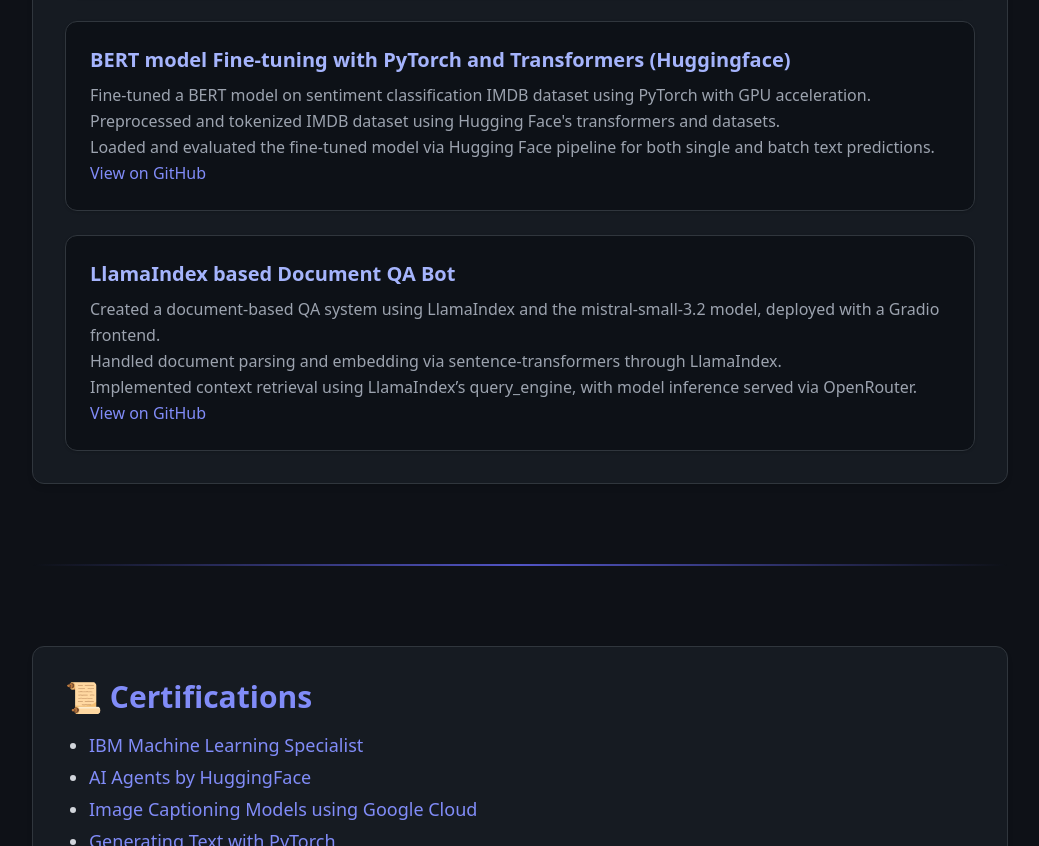
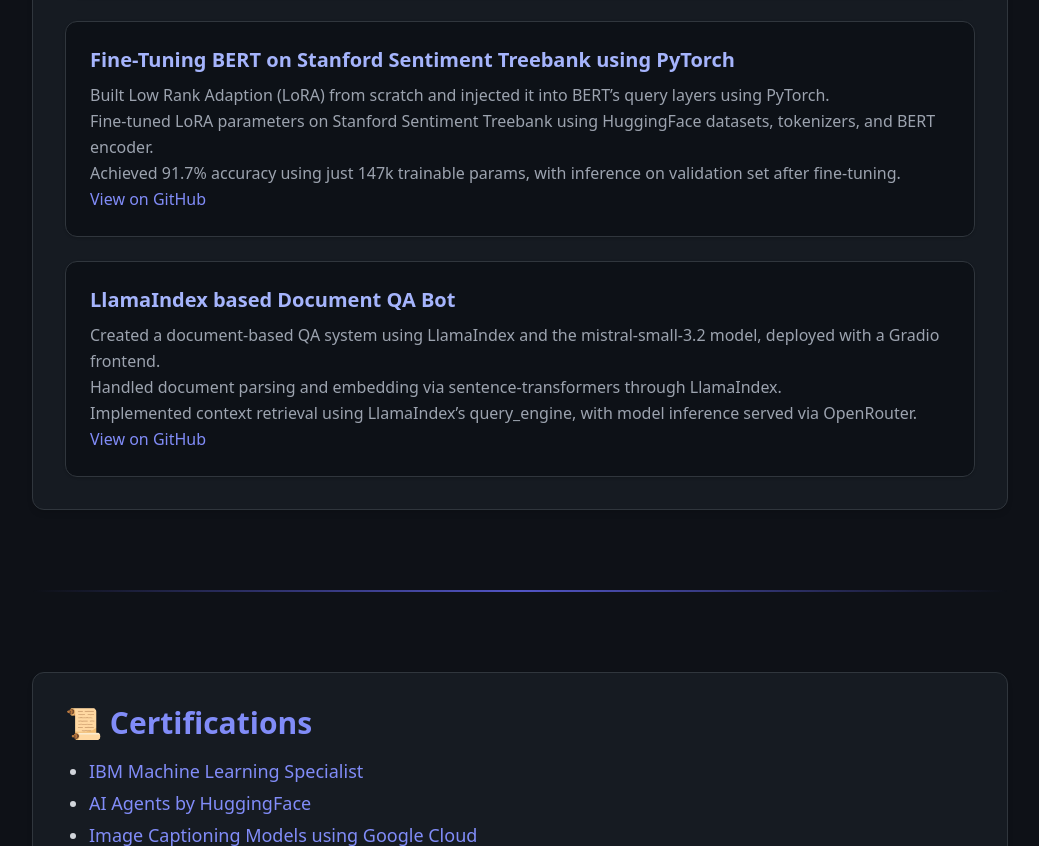
Before and after one commit to ArjunJagdale/ArjunJagdale.github.io, a plain HTML site: page index.html in a window 1280 px wide. Shown: the part 2014-2860 px from the top of the page, without its empty margins (120-1159 px from the left). Drawn offline with nearby package versions, Linux system fonts and the light colour scheme.

Commit message:
Update index.html

```diff
--- a/index.html
+++ b/index.html
@@ -209,11 +209,11 @@
           </div>
 
           <div class="bg-[#0d1117] p-6 rounded-xl shadow border border-[#30363d] hover:shadow-lg transition-all">
-            <h3 class="font-semibold text-xl text-indigo-300 mb-2">BERT model Fine-tuning with PyTorch and Transformers (Huggingface)</h3>
-            <p class="text-gray-400">Fine-tuned a BERT model on sentiment classification IMDB dataset using PyTorch with GPU acceleration.</p>
-            <p class="text-gray-400">Preprocessed and tokenized IMDB dataset using Hugging Face's transformers and datasets.</p>
-            <p class="text-gray-400">Loaded and evaluated the fine-tuned model via Hugging Face pipeline for both single and batch text predictions.</p>
-            <a href="https://github.com/ArjunJagdale/Fine-tuning-BERT-using-LoRA-QLoRA/tree/main/Finetuning-BERT" class="text-indigo-400 hover:underline font-medium">View on GitHub</a>
+            <h3 class="font-semibold text-xl text-indigo-300 mb-2">Fine-Tuning BERT on Stanford Sentiment Treebank using PyTorch</h3>
+            <p class="text-gray-400">Built Low Rank Adaption (LoRA) from scratch and injected it into BERT’s query layers using PyTorch.</p>
+            <p class="text-gray-400">Fine-tuned LoRA parameters on Stanford Sentiment Treebank using HuggingFace datasets, tokenizers, and BERT encoder.</p>
+            <p class="text-gray-400">Achieved 91.7% accuracy using just 147k trainable params, with inference on validation set after fine-tuning.</p>
+            <a href="https://github.com/ArjunJagdale/Low-Rank-Adaption-with-PyTorch/tree/main" class="text-indigo-400 hover:underline font-medium">View on GitHub</a>
           </div>
 
           <div class="bg-[#0d1117] p-6 rounded-xl shadow border border-[#30363d] hover:shadow-lg transition-all">
```
